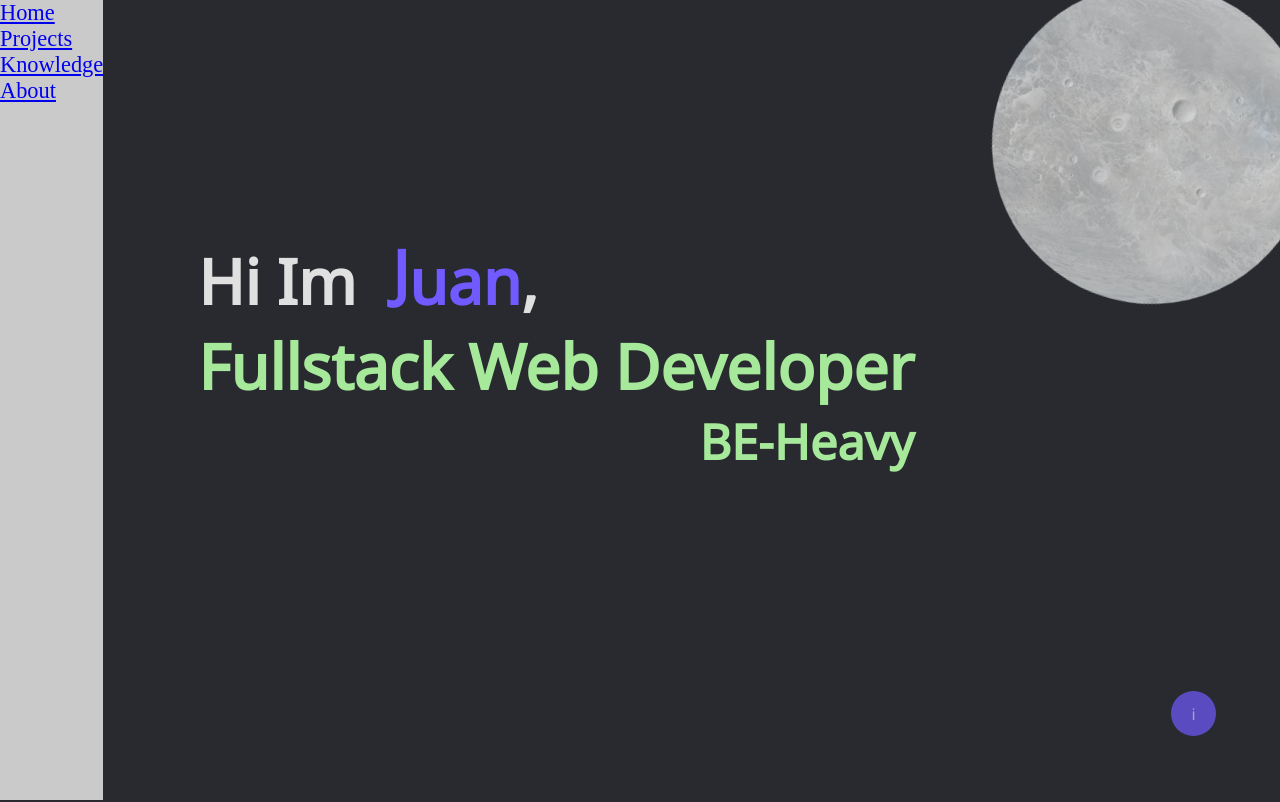
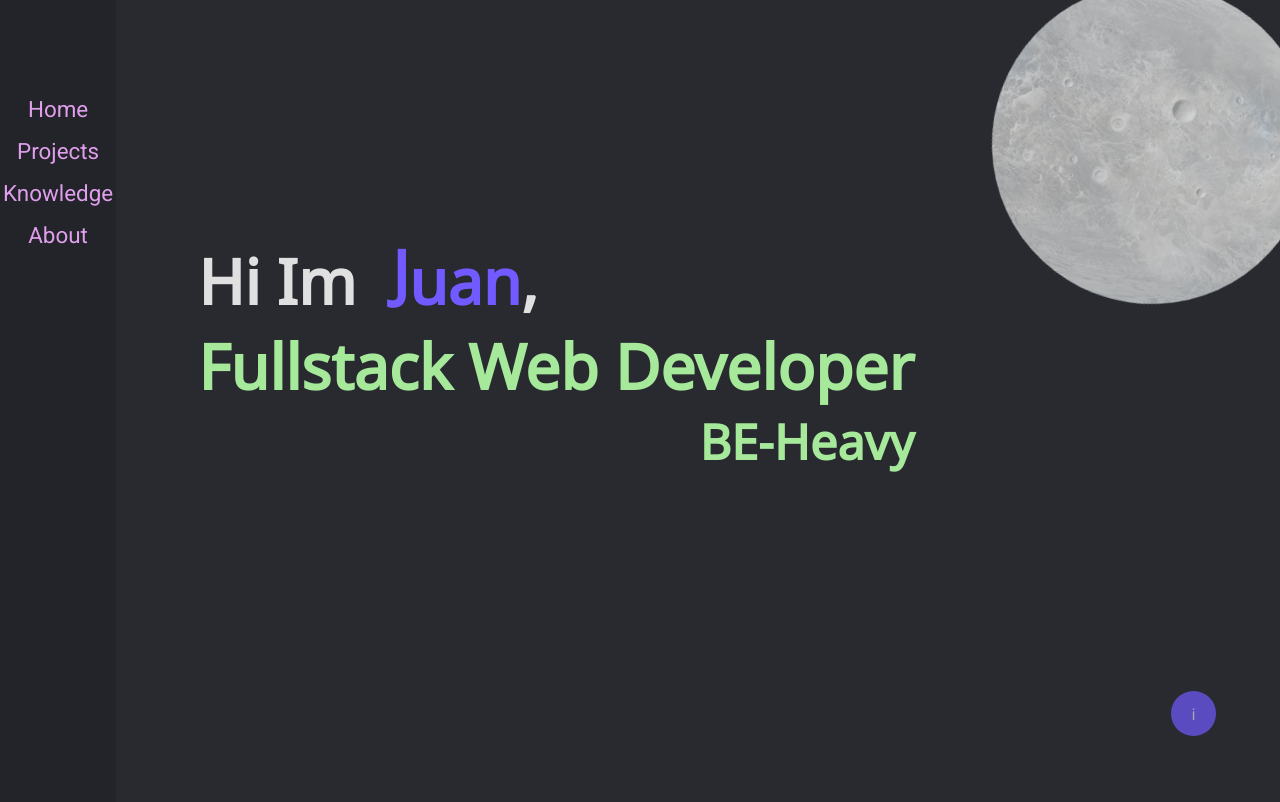
Before and after one commit to JuancitoCH/Portfolio_2022, a website built with webpack: page dev_code/src/index.html in a window 1280 px wide. Shown: the top 802 px of the page. Built offline with nearby package versions, Linux system fonts and the light colour scheme.

Commit message:
fx: menu

```diff
--- a/dev_code/src/static/sass/index.scss
+++ b/dev_code/src/static/sass/index.scss
@@ -1,4 +1,5 @@
 @import url('https://fonts.googleapis.com/css2?family=Noto+Sans&display=swap');
+@import url('https://fonts.googleapis.com/css2?family=Roboto&display=swap');
 
 $background_body: #292a30;
 // $background_body:#1D1D1D;
--- a/dev_code/src/static/sass/menu.scss
+++ b/dev_code/src/static/sass/menu.scss
@@ -1,26 +1,45 @@
 .menu{
     z-index: 10000;
     position: fixed;
-    background-color: rgb(202, 202, 202);
+    background-color: #232429;
     height: 100%;
     top: 0%;
-    left: -6rem;
+    left: -7.2rem;
+    padding-top: 6rem;
     transition: left .5s ease;
     font-size: 1.4rem;
+    text-align: center;
+    font-family: 'Roboto', sans-serif;
 }
 
 .menu ul{
     list-style-type: none;
+    li{
+        padding-bottom: 1rem;
+    }
+    a{
+        color: #e09fec;
+        text-decoration: none;
+        display: block;
+        padding-left: .2rem;
+        padding-right: .2rem;
+        transition: color .15s ease-in;
+        &:hover{
+            color: #a04db1;
+            cursor: pointer;
+        }
+    }
 }
 
 .menu::after{
     content: '<<';
-    padding-left: 3rem;
+    position: relative;
+    padding-left: 0rem;
+    width: 50%;
     text-align: center;
-    position: relative;
     display: block;
-    right: -3.8rem;
-    top: -3rem;
+    right: -6.9rem;
+    top: -12rem;
     // background-color: antiquewhite;
     color: white;
     opacity: .6;
--- a/dev_code/src/static/sass/projects_display.scss
+++ b/dev_code/src/static/sass/projects_display.scss
@@ -132,6 +132,9 @@ $text_resalt_color_green: #A6E99B;
     flex-direction: row;
 
     gap: 1rem;
+    img{
+      border-radius: 1px 10px 10px 1px;
+    }
     .description {
       text-align: start;
       h3{
```
Also changed, not shown: index.css.
